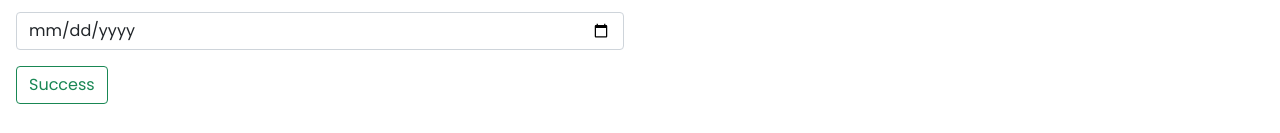
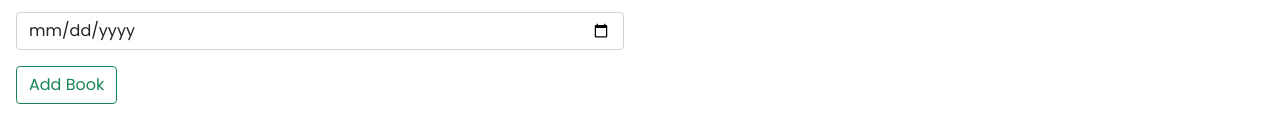
Before and after one commit to Ujjawal74/bookstore, a React (Create React App) app: page /add-book in a window 1280 px wide. Shown: the part 734-867 px from the top of the page. Built offline with nearby package versions, Linux system fonts and the light colour scheme; no server answers.

Commit message:
renamed text

```diff
--- a/src/AddBook.js
+++ b/src/AddBook.js
@@ -127,7 +127,7 @@ const AddBook = ({ handleInputChange, fileHandler, handleSubmit }) => {
             type="button"
             className="btn btn-outline-success"
           >
-            Success
+            Add Book
           </button>
         </div>
       </div>
```
